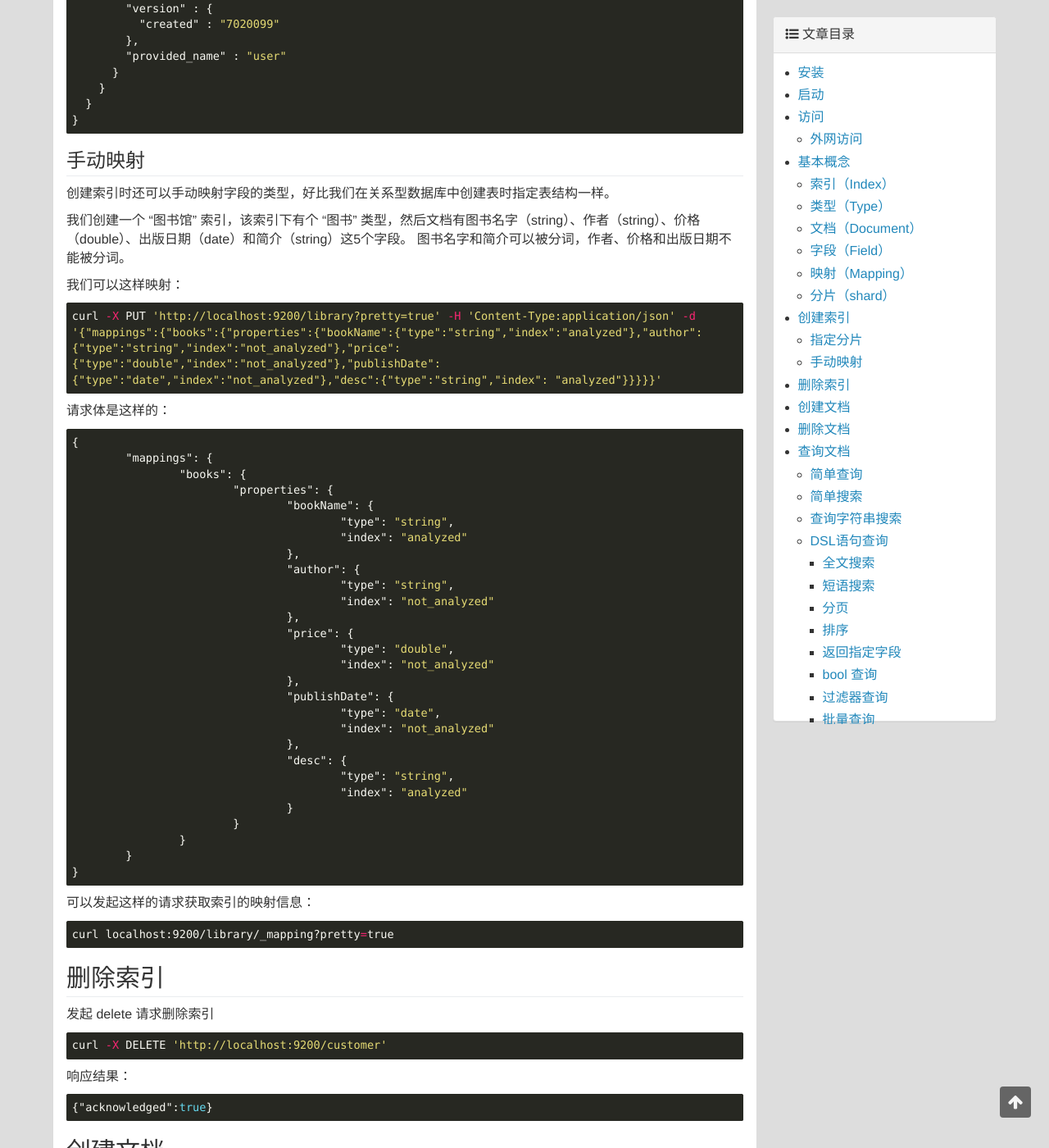
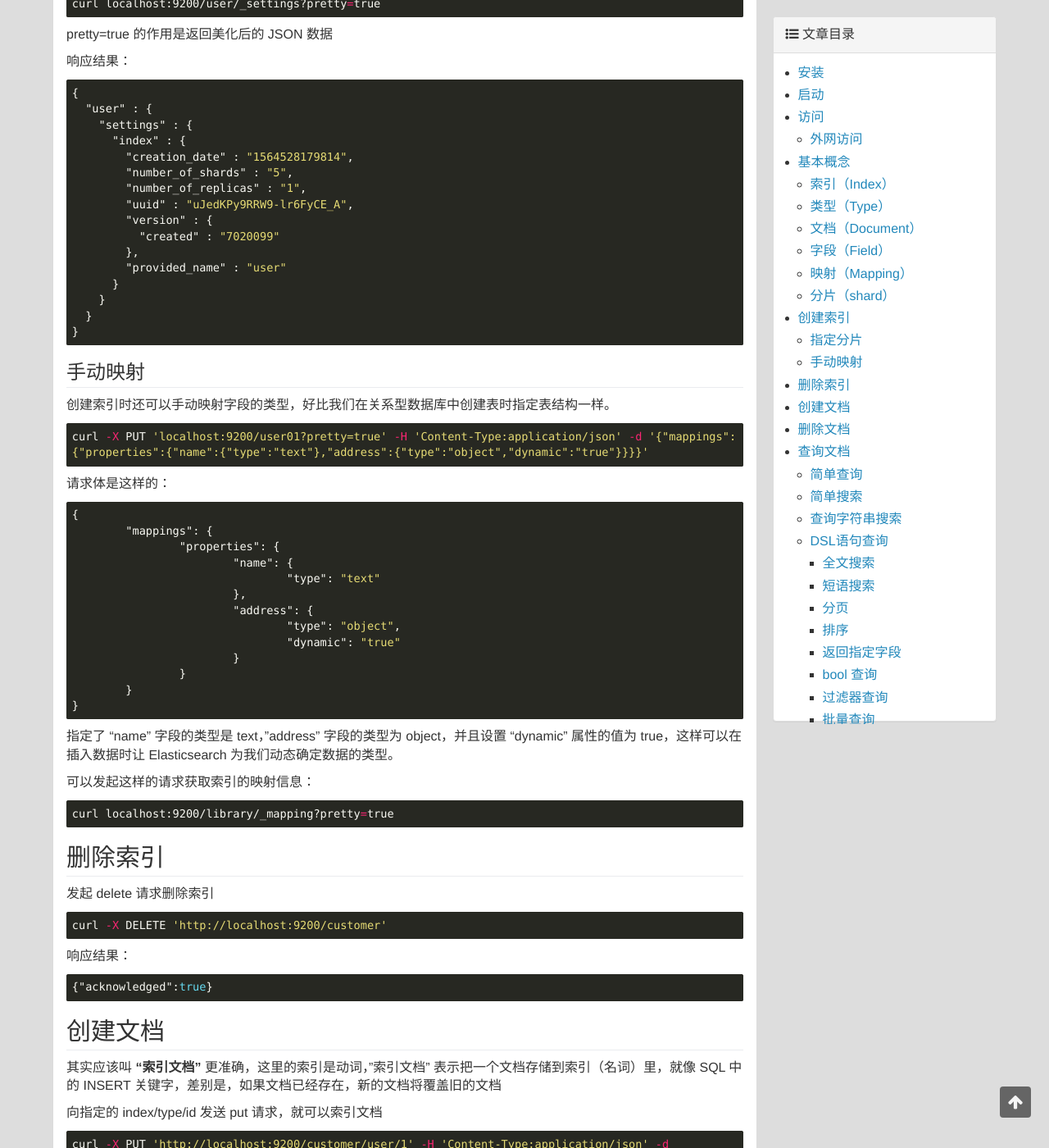
Before and after one commit to miansen/miansen.github.io, a Jekyll site: the page built from _posts/2019-07-20-elasticsearch-base.md, in a window 1280 px wide and 1400 px high, scrolled down 4700 px. Shown: the whole window at 82% size. Built offline with Jekyll 4.4.1, drawn with Linux system fonts in a browser that asks for light colours; comment, search, counter and statistics services are not loaded; some of the changed text lies outside the part shown.

Commit message:
更新映射部分

````diff
--- a/_posts/2019-07-20-elasticsearch-base.md
+++ b/_posts/2019-07-20-elasticsearch-base.md
@@ -120,7 +120,7 @@ ERROR: [4] bootstrap checks failed
 
 你需要以下**4个**步骤来解决这些错误
 
-[1]: 切换到root用户  编辑 /etc/security/limits.conf，在文件中添加如下配置
+（1）切换到root用户  编辑 /etc/security/limits.conf，在文件中添加如下配置
 
 ```
 *                soft    nofile          65536
@@ -133,7 +133,7 @@ ERROR: [4] bootstrap checks failed
 
 ![image](https://miansen.wang/assets/20190728175432.jpg)
 
-[2]: 依然使用root用户 编辑 /etc/sysctl.conf，在最末尾添加如下配置
+（2）依然使用root用户 编辑 /etc/sysctl.conf，在最末尾添加如下配置
 
 ```
 vm.max_map_count=2621441
@@ -141,11 +141,11 @@ vm.max_map_count=2621441
 
 保存后执行 sysctl -p /etc/sysctl.conf 使之生效
 
-[3]: 编辑文件 JAVA_HOME\jre\lib\i386\jvm.cfg
+（3）编辑文件 JAVA_HOME\jre\lib\i386\jvm.cfg
 
 将 `-server KNOWN` 与 `-client IF_SERVER_CLASS -server` 的位置对调
 
-[4]: 编辑文件 config/elasticsearch.yml，将 `bootstrap.memory_lock: true` 的注释放开，把它的值改为 false，然后在下一行添加配置 `bootstrap.system_call_filter: false`
+（4）编辑文件 config/elasticsearch.yml，将 `bootstrap.memory_lock: true` 的注释放开，把它的值改为 false，然后在下一行添加配置 `bootstrap.system_call_filter: false`
 
 ```
 bootstrap.memory_lock: false
@@ -189,11 +189,12 @@ Elasticsearch 与关系型数据库的对比：
 
 |关系型数据库|Elasticsearch|
 |:------------|:------------|
-|数据库|索引|
-|表|类型|
-|行|文档|
-|列|字段|
-|映射|表结构|
+|数据库       |索引         |
+|表           |类型 		|
+|行           |文档         |
+|列           |字段         |
+|映射         |表结构       |
+{: .table.table-bordered }
 
 ### 分片（shard）
 
@@ -262,13 +263,8 @@ pretty=true 的作用是返回美化后的 JSON 数据
 
 创建索引时还可以手动映射字段的类型，好比我们在关系型数据库中创建表时指定表结构一样。
 
-我们创建一个 "图书馆" 索引，该索引下有个 "图书" 类型，然后文档有图书名字（string）、作者（string）、价格（double）、出版日期（date）和简介（string）这5个字段。
-图书名字和简介可以被分词，作者、价格和出版日期不能被分词。
-
-我们可以这样映射：
-
 ```shell
-curl -X PUT 'http://localhost:9200/library?pretty=true' -H 'Content-Type:application/json' -d '{"mappings":{"books":{"properties":{"bookName":{"type":"string","index":"analyzed"},"author":{"type":"string","index":"not_analyzed"},"price":{"type":"double","index":"not_analyzed"},"publishDate":{"type":"date","index":"not_analyzed"},"desc":{"type":"string","index": "analyzed"}}}}}'
+curl -X PUT 'localhost:9200/user01?pretty=true' -H 'Content-Type:application/json' -d '{"mappings":{"properties":{"name":{"type":"text"},"address":{"type":"object","dynamic":"true"}}}}'
 ```
 
 请求体是这样的：
@@ -276,33 +272,20 @@ curl -X PUT 'http://localhost:9200/library?pretty=true' -H 'Content-Type:applica
 ```json
 {
 	"mappings": {
-		"books": {
-			"properties": {
-				"bookName": {
-					"type": "string",
-					"index": "analyzed"
-				},
-				"author": {
-					"type": "string",
-					"index": "not_analyzed"
-				},
-				"price": {
-					"type": "double",
-					"index": "not_analyzed"
-				},
-				"publishDate": {
-					"type": "date",
-					"index": "not_analyzed"
-				},
-				"desc": {
-					"type": "string",
-					"index": "analyzed"
-				}
+		"properties": {
+			"name": {
+				"type": "text"
+			},
+			"address": {
+				"type": "object",
+				"dynamic": "true"
 			}
 		}
 	}
 }
 ```
+
+指定了 "name" 字段的类型是 text，"address" 字段的类型为 object，并且设置 "dynamic" 属性的值为 true，这样可以在插入数据时让 Elasticsearch 为我们动态确定数据的类型。
 
 可以发起这样的请求获取索引的映射信息：
 
````
